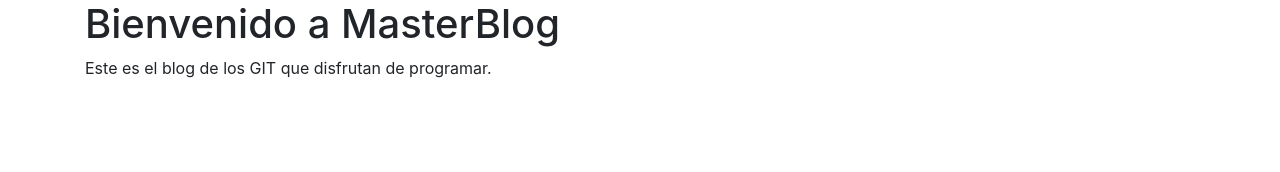
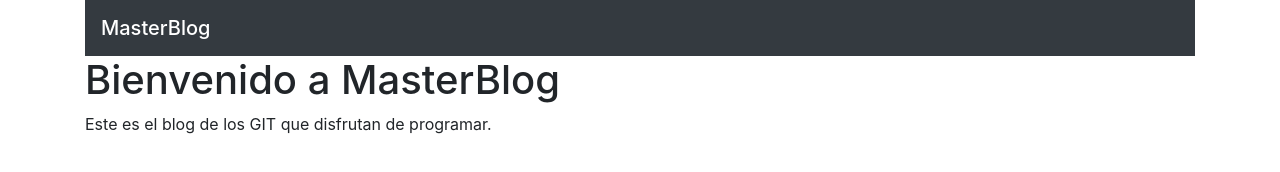
Before and after one commit to matuarguijo2/masterblog1, a plain HTML site: page index.html in a window 1280 px wide. Drawn offline with nearby package versions, Linux system fonts and the light colour scheme.

Commit message:
Comenzando con el header

```diff
--- a/index.html
+++ b/index.html
@@ -12,6 +12,14 @@
   </head>
   <body>
       <div class="container">
+          <div class="row">
+              <div class="col">
+                  <!-- As a heading -->
+                    <nav class="navbar navbar-dark bg-dark">
+                        <span class="navbar-brand mb-0 h1">MasterBlog</span>
+                    </nav>
+              </div>
+          </div>
         <div class="row">
             <div class="col">
                 <h1>Bienvenido a MasterBlog</h1>
```
